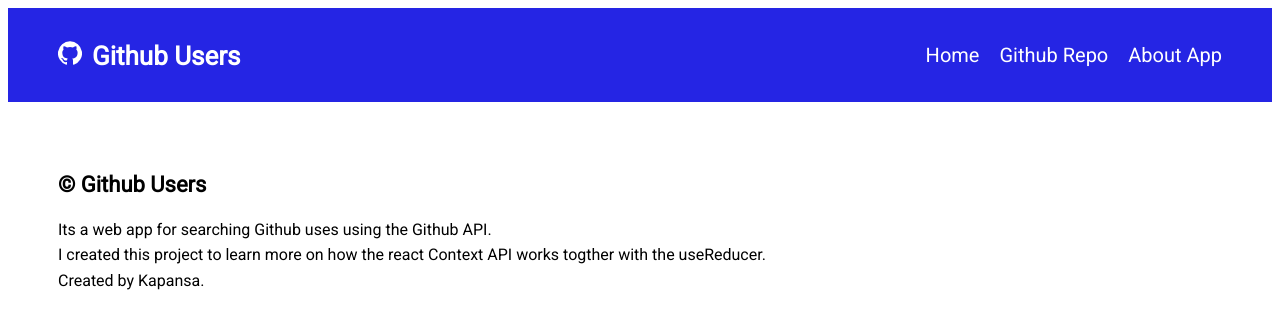
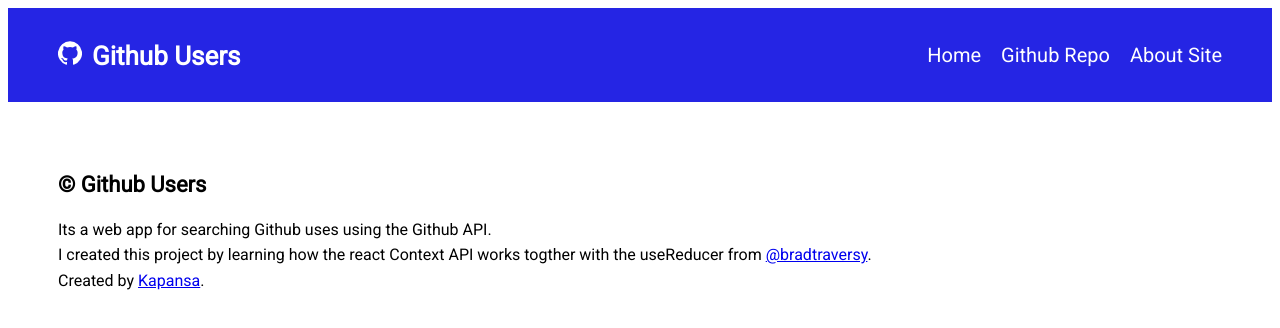
Before and after one commit to kapansa/Github-Users, a React (Create React App) app: page /about in a window 1280 px wide. Shown: the top 328 px of the page. Built offline with nearby package versions, Linux system fonts and the light colour scheme; no server answers.

Commit message:
Update global env variables

```diff
--- a/src/components/AboutApp.js
+++ b/src/components/AboutApp.js
@@ -1,12 +1,31 @@
 import React from "react";
+import { Link } from "react-router-dom";
 
 export default function AboutApp() {
   return (
     <div className="aboutApp">
       <h1>&copy; Github Users</h1>
       <p>Its a web app for searching Github uses using the Github API.</p>
-      <p>I created this project to learn more on how the react Context API works togther with the useReducer.</p>
-      <p>Created by Kapansa.</p>
+      <p>
+        I created this project by learning how the react Context API works
+        togther with the useReducer from{" "}
+        <Link
+          to={{ pathname: "https://github.com/bradtraversy" }}
+          target="_blank"
+        >
+          @bradtraversy
+        </Link>
+        .
+      </p>
+      <p>
+        Created by{" "}
+        <Link to={{ pathname: "https://www.kapansa.dev/" }} target="_blank">
+          Kapansa
+        </Link>
+        .
+      </p>
     </div>
   );
 }
+
+// https://github.com/bradtraversy
--- a/src/components/Navbar.js
+++ b/src/components/Navbar.js
@@ -20,7 +20,7 @@
         >
           Github Repo
         </Link>
-        <Link to="/about">About App</Link>
+        <Link to="/about">About Site</Link>
       </div>
     </div>
   );
--- a/src/components/SearchUser.js
+++ b/src/components/SearchUser.js
@@ -1,6 +1,6 @@
 import React, { useState, useContext } from "react";
 import GithubContext from "../context/GithubContext";
-import InfoIcon from '@material-ui/icons/Info';
+import InfoIcon from "@material-ui/icons/Info";
 import "./styles.css";
 
 export default function SearchUser() {
@@ -17,12 +17,13 @@
     e.preventDefault();
     if (text === "") {
       setIsValid(true);
+      setTimeout(() => {
+        setIsValid(false);
+      }, 2000);
+    } else {
+      GetUsers(text);
+      setText("");
     }
-    setTimeout(() => {
-      setIsValid(false);
-    }, 2000);
-    GetUsers(text);
-    setText("");
   };
 
   return (
@@ -30,7 +31,8 @@
       <form onSubmit={onSubmit} className="form">
         {isValid === true && (
           <div className="alert">
-            <InfoIcon /><p>Please enter a username.</p>
+            <InfoIcon />
+            <p>Please enter a username.</p>
           </div>
         )}
         <input
--- a/src/context/GithubActions.js
+++ b/src/context/GithubActions.js
@@ -10,6 +10,17 @@
   ISLOADING,
 } from "./Types";
 import axios from "axios";
+
+let clientId;
+let clientSecret;
+
+if (process.env.NODE_ENV !== "production") {
+  clientId = process.env.CLIENT_ID;
+  clientSecret = process.env.CLIENT_SECRET;
+} else {
+  clientId = process.env.APP_CLIENT_ID;
+  clientSecret = process.env.APP_CLIENT_SECRET;
+}
 
 function GithubProvider(props) {
   const initialState = {
@@ -24,7 +35,7 @@
   const GetUsers = async (username) => {
     setLoading();
     const res = await axios.get(
-      `https://api.github.com/search/users?q=${username}&client_id=${process.env.CLIENT_ID}&client_secret=${process.env.CLIENT_SECRET}`
+      `https://api.github.com/search/users?q=${username}&client_id=${clientId}&client_secret=${clientSecret}`
     );
 
     dispatch({ type: SEARCH_USERS, payload: res.data.items });
@@ -34,7 +45,7 @@
   const GetUser = async (username) => {
     setLoading();
     const res = await axios.get(
-      `https://api.github.com/users/${username}?client_id=${process.env.CLIENT_ID}&client_secret=${process.env.CLIENT_SECRET}`
+      `https://api.github.com/users/${username}?client_id=${clientId}&client_secret=${clientSecret}`
     );
 
     dispatch({ type: SEARCH_USER, payload: res.data });
@@ -43,7 +54,7 @@
 
   const GetRepos = async (username) => {
     const res = await axios.get(
-      `https://api.github.com/users/${username}/repos?per_page=10&sort=created:asc&client_id=${process.env.CLIENT_ID}&client_secret=${process.env.CLIENT_SECRET}`
+      `https://api.github.com/users/${username}/repos?per_page=10&sort=created:asc&client_id=${clientId}&client_secret=${clientSecret}`
     );
 
     dispatch({ type: GET_REPOS, payload: res.data });
```
Also changed, not shown: public/github.svg (deleted), 1 other file (tests, documents, lock files or other folders).
